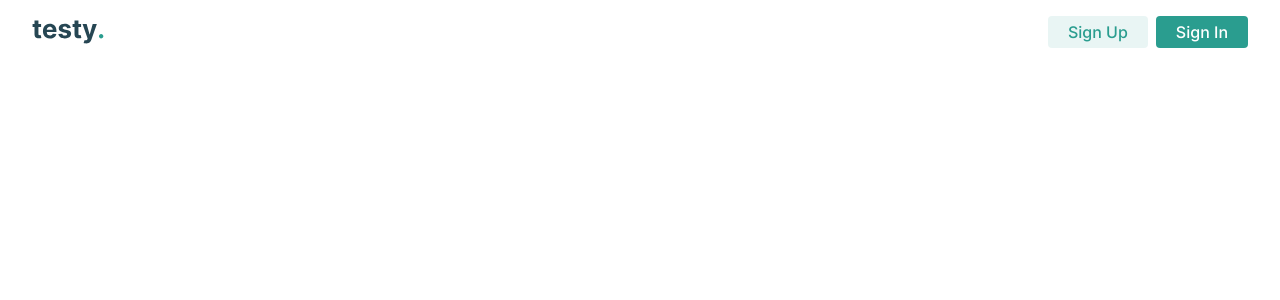
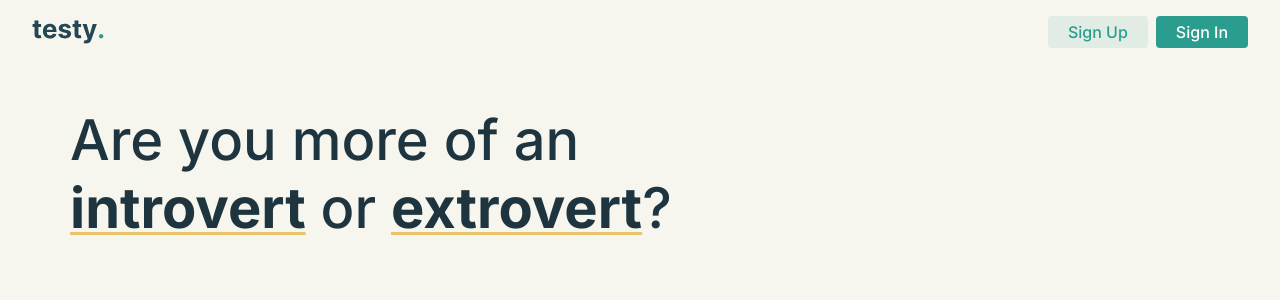
Before and after one commit to rodrigorcs/testy_front-end, a React (Vite) app: page / in a window 1280 px wide. Shown: the top 300 px of the page. Built offline with nearby package versions, Linux system fonts and the light colour scheme.

Commit message:
Created Text component and updated LandingPage

```diff
--- /dev/null
+++ b/src/components/Text/index.tsx
@@ -0,0 +1,55 @@
+import React, { FC, ReactNode } from "react";
+
+import styled, { css } from "styled-components";
+
+import getSpacingStyles, { SpacingProps } from "../utils/spacingStyles";
+
+interface StyledTextProps extends SpacingProps {
+  color?: string;
+  children: ReactNode;
+}
+
+const H1: FC<StyledTextProps> = styled("h1")<StyledTextProps>`
+  ${(props) => getSpacingStyles(props)}
+  font-size: ${({ theme }) => theme.sizing.xxxlarge};
+  font-weight: 500;
+  color: ${({ theme, color }) => (color ? color : theme.colors.neutral.n100)};
+
+  span {
+    font-weight: 700;
+    text-decoration: underline;
+    text-decoration-color: ${({ theme }) => theme.colors.secondary.s200};
+    text-decoration-thickness: 3px;
+    text-underline-offset: 0.25rem;
+  }
+`;
+
+const H2: FC<StyledTextProps> = styled("h2")<StyledTextProps>`
+  ${(props) => getSpacingStyles(props)}
+  font-size: ${({ theme }) => theme.sizing.xxlarge};
+  font-weight: 500;
+  color: ${({ theme, color }) => (color ? color : theme.colors.neutral.n100)};
+`;
+
+const P: FC<StyledTextProps> = styled("p")<StyledTextProps>`
+  ${(props) => getSpacingStyles(props)}
+  font-size: ${({ theme }) => theme.sizing.xxlarge};
+  font-weight: 500;
+  color: ${({ theme, color }) => (color ? color : theme.colors.neutral.n100)};
+`;
+
+interface TextProps extends StyledTextProps {
+  type: "h1" | "h2" | "p";
+}
+
+const Text: FC<TextProps> = ({ children, type, ...props }) => {
+  const textTypes = {
+    h1: <H1 {...props}>{children}</H1>,
+    h2: <H2 {...props}>{children}</H2>,
+    p: <P {...props}>{children}</P>,
+  };
+
+  return textTypes[type];
+};
+
+export default Text;
--- a/src/pages/LandingPage/index.tsx
+++ b/src/pages/LandingPage/index.tsx
@@ -1,9 +1,24 @@
-import React, { FC } from "react";
+import React, { FC, ReactNode } from "react";
+
+import styled from "styled-components";
 
 import Header from "../../components/Header";
+import Text from "../../components/Text";
+
+const Container: FC<{ children: ReactNode }> = styled.div`
+  height: 100vh;
+  background-color: ${({ theme }) => theme.colors.background.b100};
+`;
 
 const LandingPage: FC = () => {
-  return <Header />;
+  return (
+    <Container>
+      <Header />
+      <Text type="h1" marginTop="small" marginLeft="large">
+        Are you more of an <br /> <span>introvert</span> or <span>extrovert</span>?
+      </Text>
+    </Container>
+  );
 };
 
 export default LandingPage;
```
